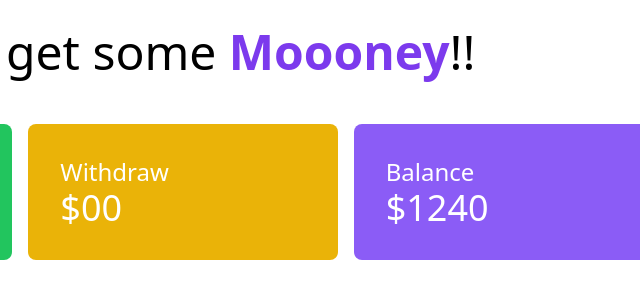
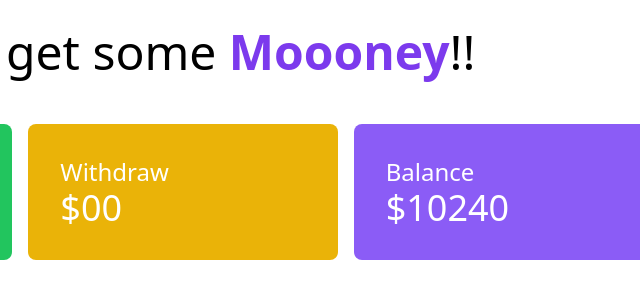
Before and after one commit to Nizam-Shejan11/bap-er-bank, a plain HTML site: page bank.html in a window 1280 px wide. Shown: the top 282 px of the page, 457-1097 px from the left. Drawn offline with nearby package versions, Linux system fonts and the light colour scheme.

Commit message:
money add

```diff
--- a/bank.html
+++ b/bank.html
@@ -32,7 +32,7 @@
 
           <div class="bg-violet-500 p-8 rounded-lg">
             <h4 class="text-2xl font-medium">Balance</h4>
-            <h2 class="text-4xl">$<span id="balance-total">1240</span></h2>
+            <h2 class="text-4xl">$<span id="balance-total">10240</span></h2>
           </div>
         </div>
       </section>
```
